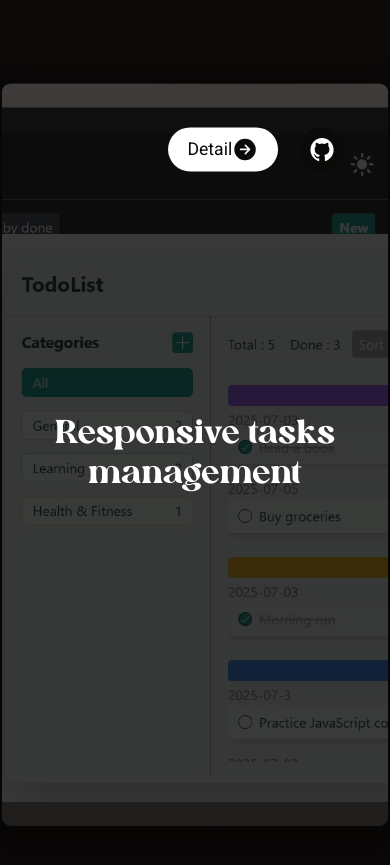
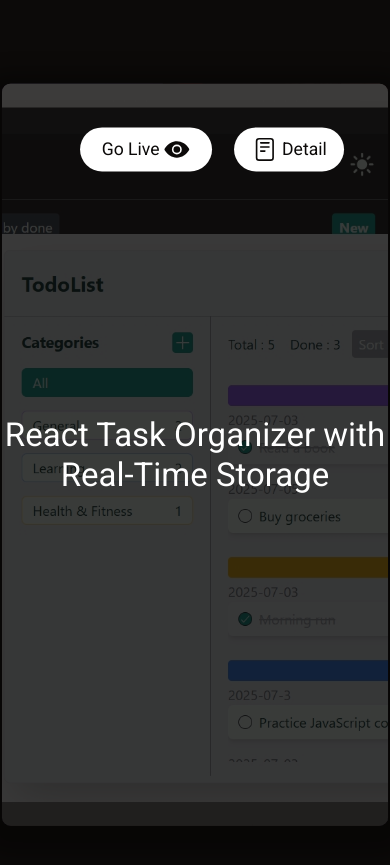
Before and after one commit to kaung8229/portfolio, a React (Vite) app: page /projects in a window 390 px wide. Shown: the part 980-1845 px from the top of the page. Built offline with nearby package versions, Linux system fonts and the light colour scheme.

Commit message:
update content

```diff
--- a/src/components/Aboutme.jsx
+++ b/src/components/Aboutme.jsx
@@ -10,6 +10,7 @@ import Navbar from './Navbar'
 import Breadcrumb from './Breadcrumb';
 import BlurBackgroundDiv from '../reusable-components/BlurBackgroundDiv';
 import DotGrid from '../reactbits/DotGrid';
+import LoadingIcon from './LoadingIcon';
 // import GreetRobot from '../spline/GreetRobot';
 // import Spline from '@splinetool/react-spline';
 
@@ -60,7 +61,7 @@ function Aboutme() {
                     <div className="grid md:grid-cols-2 grid-cols-1 lg:gap-10 gap-5 lg:mb-20 mb-10 aboutboxes">
                         <BlurBackgroundDiv className="md:max-w-[100%] max-w-[100%] row-span-2 flex justify-center items-center">
                             <div className='relative w-full lg:h-100 h-75'>
-                                <Suspense fallback={<></>}>
+                                <Suspense fallback={<LoadingIcon />}>
                                     <GreetRobot />
                                 </Suspense>
                                 <div className='absolute bottom-0 right-0 w-full h-15 bg-stone-950'></div>
--- /dev/null
+++ b/src/components/LoadingIcon.jsx
@@ -0,0 +1,10 @@
+import React from 'react'
+import './loadingIcon.module.css'
+
+function LoadingIcon() {
+    return (
+        <div>Loading</div>
+    )
+}
+
+export default LoadingIcon
--- a/src/components/ProjectSection.jsx
+++ b/src/components/ProjectSection.jsx
@@ -40,7 +40,6 @@ function ProjectSection() {
         })
 
         const boxes = gsap.utils.toArray(boxRef.current.children);
-        // console.log(boxes);
 
         const boxTimeline = gsap.timeline({
             scrollTrigger: {
@@ -88,21 +87,22 @@ function ProjectSection() {
                         </div>
 
                         <div className='relative flex flex-col items-center text-center gap-5'>
-                            <h3 className='font-allenoire lg:text-5xl md:text-4xl text-3xl'>
+                            <h3 className='lg:text-5xl md:text-4xl text-3xl'>
                                 {project.title}
                             </h3>
                         </div>
 
                         <div className='absolute top-10 right-10 flex md:flex-row items-center gap-5'>
+                            <a href={project.gitHubLink} target='_blank' className='w-30 flex justify-center items-center gap-1 hover:gap-2 text-2xl rounded-full text-stone-950 bg-white transition-all hover:scale-110 cursor-pointer py-2'>
+                                <span className='text-base'>Go Live</span>
+                                <ion-icon name="eye"></ion-icon>
+                            </a>
                             <Link to={`/projects/${project.id}`}>
-                                <button className='w-25 flex justify-center items-center gap-0 hover:gap-2 text-2xl rounded-full text-stone-950 bg-white transition-all hover:scale-110 cursor-pointer py-2'>
+                                <button className='w-25 flex justify-center items-center gap-1 hover:gap-2 text-2xl rounded-full text-stone-950 bg-white transition-all hover:scale-110 cursor-pointer py-2'>
+                                    <ion-icon name="reader-outline"></ion-icon>
                                     <span className='text-base'>Detail</span>
-                                    <ion-icon name="arrow-forward-circle"></ion-icon>
                                 </button>
                             </Link>
-                            <a href={project.gitHubLink} target='_blank' className='size-10 flex justify-center items-center text-2xl rounded-[50%] bg-stone-950 transition hover:scale-110 cursor-pointer'>
-                                <ion-icon name="logo-github"></ion-icon>
-                            </a>
                         </div>
                     </div>
                 ))}
--- /dev/null
+++ b/src/components/loadingIcon.module.css
@@ -0,0 +1,29 @@
+/* HTML: <div class="loader"></div> */
+.loader {
+    width: 50px;
+    aspect-ratio: 1;
+    display: grid;
+}
+.loader::before,
+.loader::after {
+    --c:no-repeat radial-gradient(farthest-side,#25b09b 92%,#0000);
+    content:"";
+    grid-area: 1/1;
+    background:
+        var(--c) 50%  0,
+        var(--c) 50%  100%,
+        var(--c) 100% 50%,
+        var(--c) 0    50%;
+    background-size: 12px 12px;
+    animation: spinani 1s infinite;
+}
+.loader::before {
+    margin: 4px;
+    filter: hue-rotate(45deg);
+    background-size: 8px 8px;
+    animation-timing-function: linear
+}
+
+@keyframes spinani {
+    100%{transform: rotate(.5turn)}
+}
--- a/src/contants/index.js
+++ b/src/contants/index.js
@@ -25,7 +25,7 @@ export const sectionProjects = [
     },
     {
         id: 2,
-        title: 'Responsive tasks management',
+        title: 'React Task Organizer with Real-Time Storage',
         img: {
             desktop: tododesktop,
             mobile: todomobile
```
